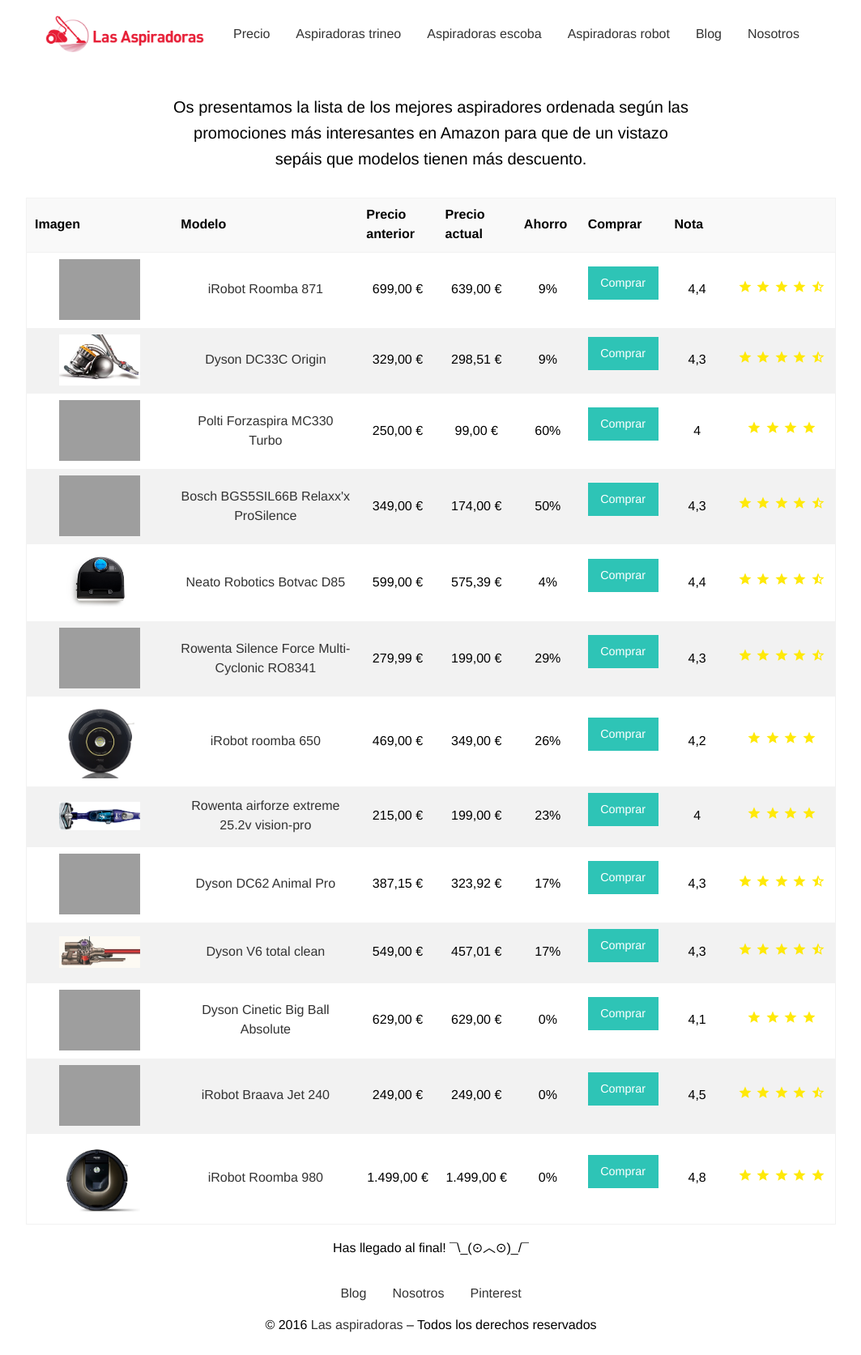
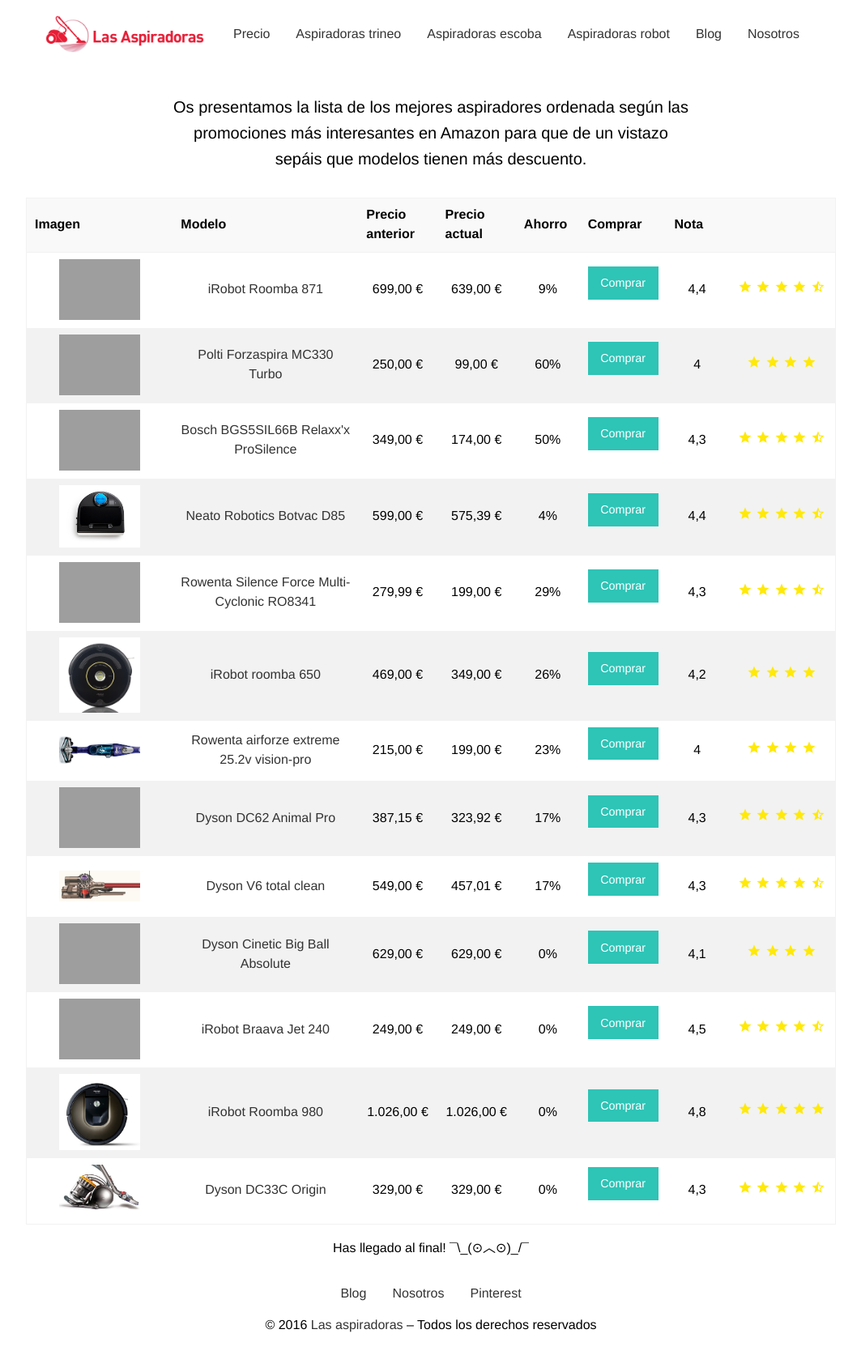
Before and after one commit to Puturru84/aspirador, a Jekyll site: the page built from _pages/tabla-precios-mejores-aspiradoras.md, in a window 1280 px wide. Shown: the whole page at 81% size, without its empty margins (108-1171 px from the left). Built offline with Jekyll 4.4.1, drawn with Linux system fonts in a browser that asks for light colours; a script that is not in the unit is left out.

Commit message:
price modified

```diff
--- a/products/_posts/2016-12-08-test-dyson-c33-origin.md
+++ b/products/_posts/2016-12-08-test-dyson-c33-origin.md
@@ -39,8 +39,8 @@
 clasification: "4,3"
 comments: "Comodidad y resistencia, un valor seguro a un precio increible"
 price-before: "329,00 €"
-price-now: "298,51 €"
-discount: "9%"
+price-now: "329,00 €"
+discount: "0%"
 stars: "4.5"
 link: "http://amzn.to/2hjeJUt"
 ---
```
Also changed, not shown: products/_posts/2016-12-01-test-iRobot-Roomba-980.md (+7 -7 lines).
